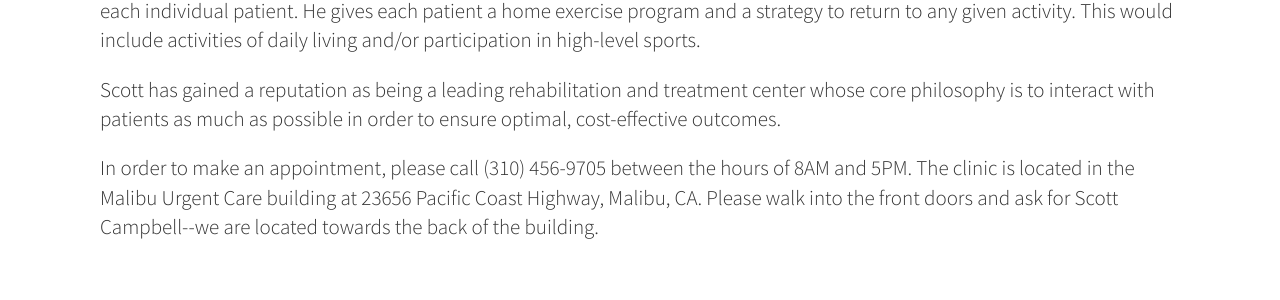
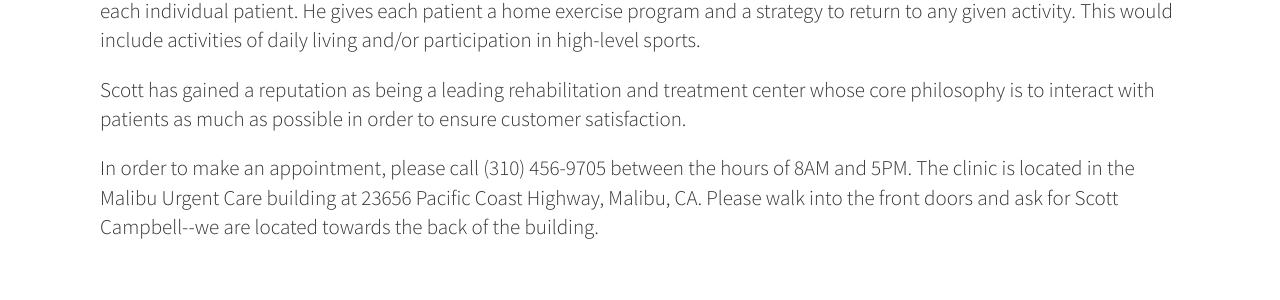
Before and after one commit to andrewrobles/PhysicalTherapyBusinessSite.github.io, a Jekyll site: the page about.html, which Jekyll copies as it is, in a window 1280 px wide. Shown: the part 998-1298 px from the top of the page. Built offline with Jekyll 4.4.1, drawn with Linux system fonts in a browser that asks for light colours.

Commit message:
update about description

```diff
--- a/about.html
+++ b/about.html
@@ -83,7 +83,7 @@
 
         <p class="lead" >Scott Campbell is fully equipped to assess and treat a variety of injuries. He treats a wide array of conditions including sprains, strains, fractures and dislocations, post-surgical conditions, total joint replacements, and chronic pain. He has had success in balance training and general conditioning for patients that are a high fall risk. After careful evaluation, he implements a plan of care based on the specific findings of the evaluation. He utilizes a very hands-on approach to address the specific needs of each individual patient. He gives each patient a home exercise program and a strategy to return to any given activity. This would include activities of daily living and/or participation in high-level sports.  </p>
 
-        <p class="lead" >Scott has gained a reputation as being a leading rehabilitation and treatment center whose core philosophy is to interact with patients as much as possible in order to ensure optimal, cost-effective outcomes. </p>
+        <p class="lead" >Scott has gained a reputation as being a leading rehabilitation and treatment center whose core philosophy is to interact with patients as much as possible in order to ensure customer satisfaction. </p>
 
         <p class="lead" >In order to make an appointment, please call (310) 456-9705 between the hours of 8AM and 5PM. The clinic is located in the Malibu Urgent Care building at 23656 Pacific Coast Highway, Malibu, CA. Please walk into the front doors and ask for Scott Campbell--we are located towards the back of the building. </p>
 
```
